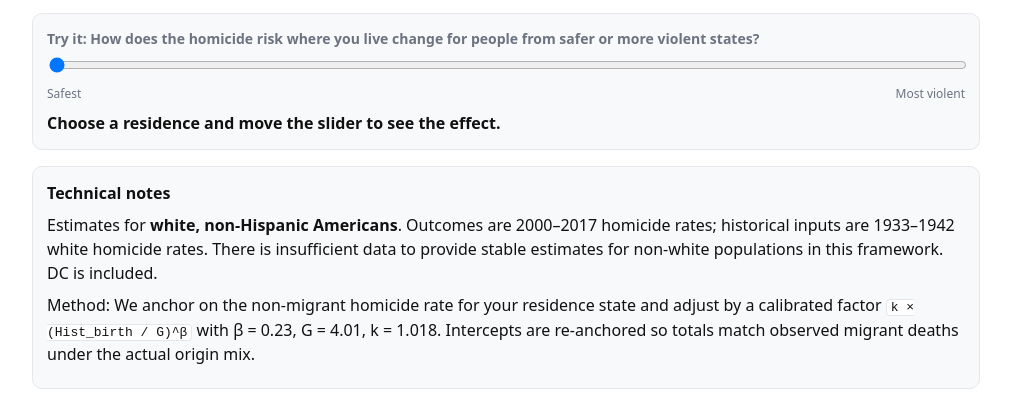
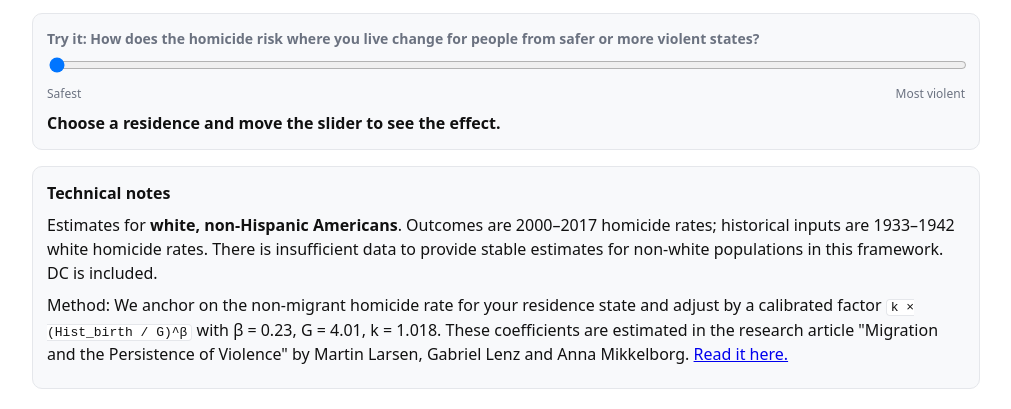
Before and after one commit to homiciderisk/homiciderisk.github.io, a plain HTML site: page index.html in a window 1280 px wide. Shown: the part 821-1230 px from the top of the page, without its empty margins (134-1145 px from the left). Drawn offline with Linux system fonts and the light colour scheme.

Commit message:
Update index.html

```diff
--- a/index.html
+++ b/index.html
@@ -108,7 +108,7 @@
     <section class="panel notes" style="margin-top:16px;">
       <p><strong>Technical notes</strong></p>
       <p>Estimates for <strong>white, non‑Hispanic Americans</strong>. Outcomes are 2000–2017 homicide rates; historical inputs are 1933–1942 white homicide rates. There is insufficient data to provide stable estimates for non‑white populations in this framework. DC is included.</p>
-      <p>Method: We anchor on the non‑migrant homicide rate for your residence state and adjust by a calibrated factor <code>k × (Hist_birth / G)^β</code> with β = 0.23, G = 4.01, k = 1.018. Intercepts are re‑anchored so totals match observed migrant deaths under the actual origin mix.</p>
+      <p>Method: We anchor on the non‑migrant homicide rate for your residence state and adjust by a calibrated factor <code>k × (Hist_birth / G)^β</code> with β = 0.23, G = 4.01, k = 1.018. These coefficients are estimated in the research article "Migration and the Persistence of Violence" by  Martin Larsen, Gabriel Lenz and Anna Mikkelborg. <a href="https://osf.io/24zua_v1/" target="_blank">Read it here.</a></p>  </p>
     </section>
   </div>
 
```
